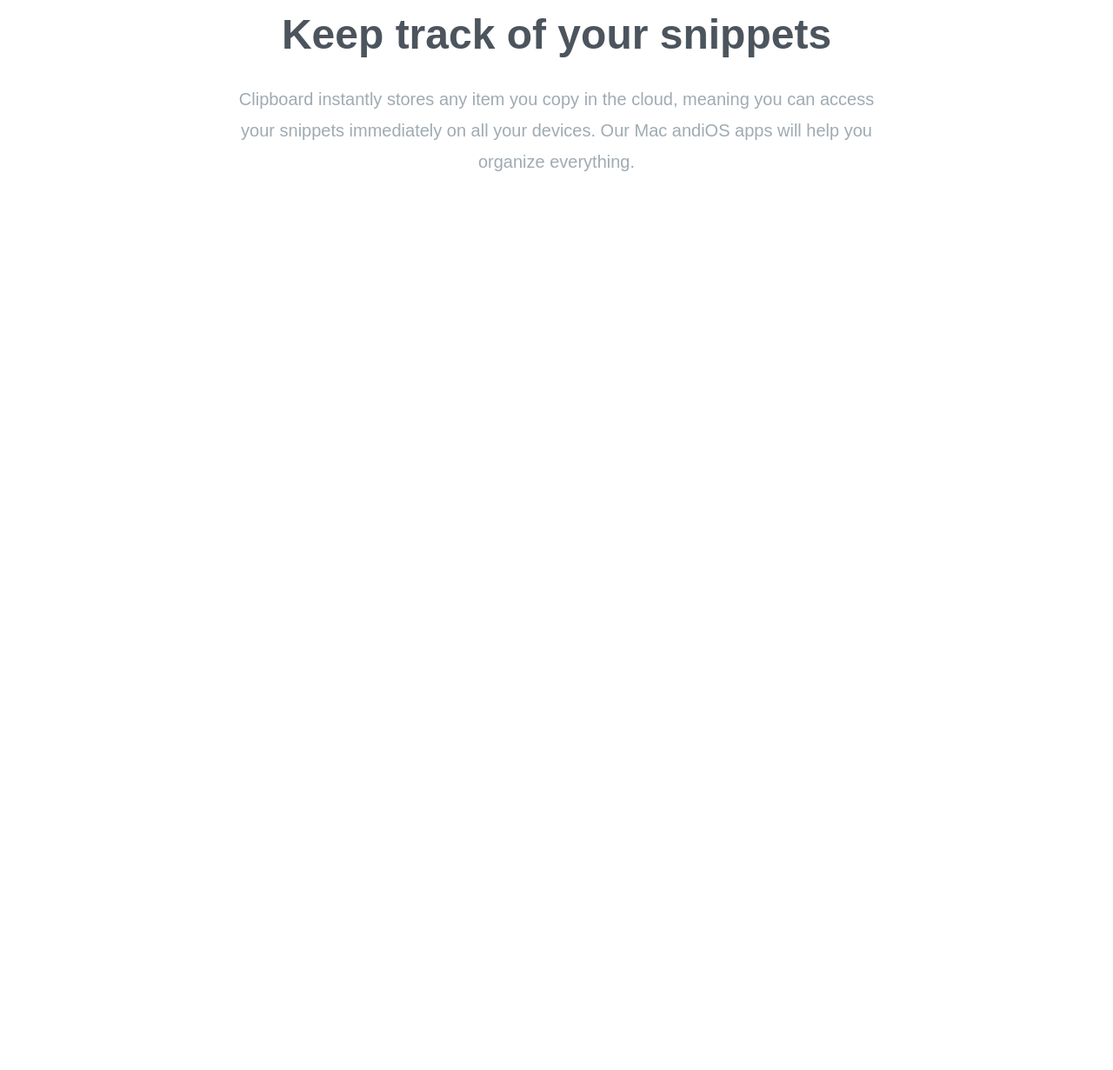
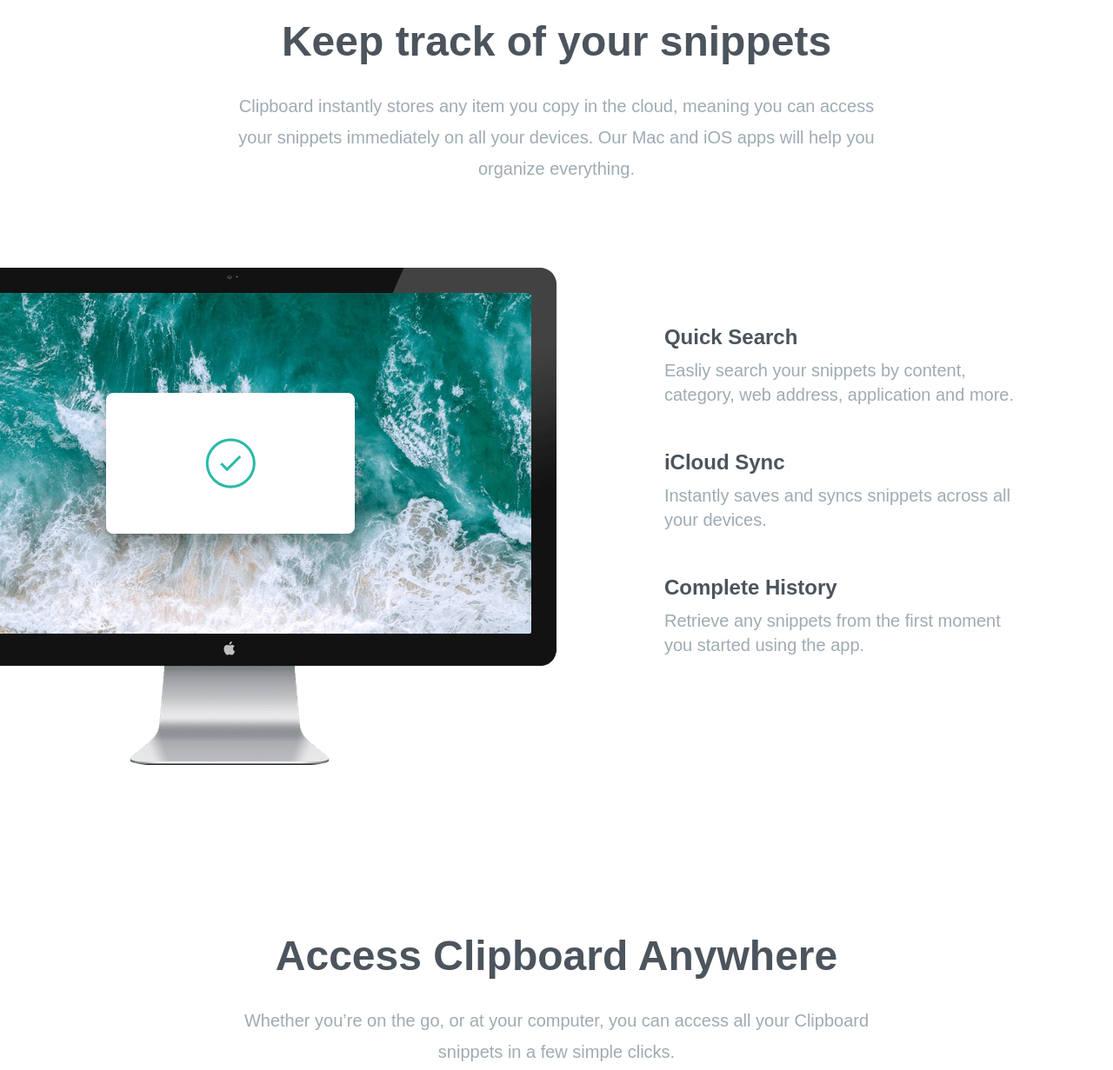
Before and after one commit to ricmershon/tailwind-clipboard, a website: page index.html in a window 1280 px wide. Shown: the part 705-1936 px from the top of the page at 87% size. Before the commit the page ends 1005 px from the top, so only its background shows below. Drawn offline with Linux system fonts and the light colour scheme; a web font is replaced by a local one.

Commit message:
features and access sections

```diff
--- a/index.html
+++ b/index.html
@@ -8,15 +8,15 @@
         <link rel="preconnect" href="https://fonts.gstatic.com" crossorigin>
         <link href="https://fonts.googleapis.com/css2?family=Bai+Jamjuree:wght@400;600&display=swap" rel="stylesheet">
         <link rel="stylesheet" href="css/style.css" />
-        <title>Simple Tailwind Starter</title>
+        <title>Clipboard</title>
     </head>
     <body>
         <!-- Hero Section -->
         <section id="hero" class="bg-contain bg-hero-pattern-mobile md:bg-hero-pattern-desktop bg-no-repeat">
-            <div class="section-container mb-40 px-10 pt-16">
+            <div class="section-container mb-40 pt-16">
                 <img src="images/logo.svg" alt="" class="mx-auto my-16">
                 <h3>A history of everything you copy</h3>
-                <p class="max-w-3xl mx-auto mb-10 text-2xl text-grayishBlue">
+                <p class="section-content mb-10 text-2xl">
                     Clipboard allows you to track and organize everything you copy. Instantly access your clipboard on all your devices.
                 </p>
 
@@ -34,15 +34,66 @@
 
         <!-- Snippets Section -->
         <section id="snippets">
-            <div class="section-container my-20 px-10">
+            <div class="section-container my-20">
                 <h3>
                     Keep track of your snippets
                 </h3>
-                <p class="max-w-3xl mx-auto mb-24 text-xl leading-9 text-center text-grayishBlue">
+                <p class="section-content mb-24 text-xl">
                     Clipboard instantly stores any item you copy in the cloud, meaning you can access your snippets
-                    immediately on all your devices. Our Mac andiOS apps will help you organize everything.
+                    immediately on all your devices. Our Mac and iOS apps will help you organize everything.
                 </p>
             </div>
         </section>
+
+        <!-- Features Section -->
+        <section id="features">
+            <div class="section-container my-20">
+                <div class="relative flex flex-col md:flex-row md:space-x-32">
+
+                    <!-- Image -->
+                    <div class="md:w-1/2">
+                        <img src="images/image-computer.png" alt="" class="md:absolute top-0 right-[50%]">
+                    </div>
+
+                    <!-- Text Items -->
+                    <div class="flex flex-col mt-16 mb-24 space-y-12 text-xl md:w-1/2 md:mb-60 md:text-left md:pl-16">
+                        <div>
+                            <h5 class="mb-2 text-2xl font-bold text-darkGrayishBlue">Quick Search</h5>
+                            <p class="max-w-md mx-auto text-grayishBlue">
+                                Easliy search your snippets by content, category, web address, application and more.
+                            </p>
+                        </div>
+                        <div>
+                            <h5 class="mb-2 text-2xl font-bold text-darkGrayishBlue">iCloud Sync</h5>
+                            <p class="max-w-md mx-auto text-grayishBlue">
+                                Instantly saves and syncs snippets across all your devices.
+                            </p>
+                        </div>
+                        <div>
+                            <h5 class="mb-2 text-2xl font-bold text-darkGrayishBlue">Complete History</h5>
+                            <p class="max-w-md mx-auto text-grayishBlue">
+                                Retrieve any snippets from the first moment you started using the app.
+                            </p>
+                        </div>
+                    </div>
+                </div>
+            </div>
+        </section>
+
+        <!-- Access Anywhere Section -->
+        <section id="access">
+            <div class="section-container my-20">
+                <h3>Access Clipboard Anywhere</h3>
+                <p class="section-content mb-16 text-xl">
+                    Whether you’re on the go, or at your computer, you can access all your Clipboard snippets in a few simple clicks.
+                </p>
+                <img src="images/image-devices.png" alt="" class="mx-auto">
+            </div>
+        </section>
+
+
+        <section id="supercharge" class="section-container my-20">
+            hello
+        </section>
     </body>
 </html>
--- a/input.css
+++ b/input.css
@@ -9,9 +9,13 @@
 }
 
 .section-container {
-	@apply max-w-6xl mx-auto text-center;
+	@apply max-w-6xl mx-auto text-center px-10;
 }
 
 .button-container {
 	@apply flex flex-col justify-center w-full space-y-6 text-xl text-white md:flex-row md:space-y-0 md:space-x-4;
 }
+
+.section-content {
+	@apply max-w-3xl mx-auto leading-9 text-center text-grayishBlue;
+}
```
Also changed, not shown: css/style.css.
